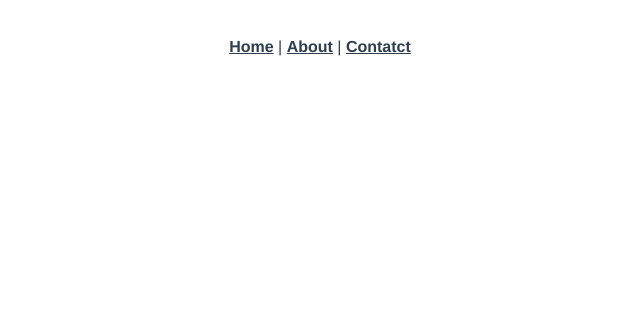
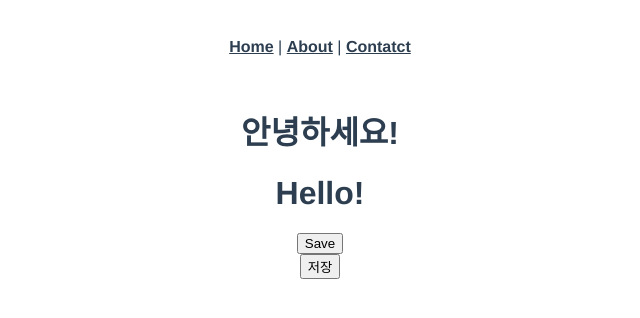
Before and after one commit to jihan-chillin/Vue.js, a Vue app: page /plugins in a window 1280 px wide. Shown: the top 318 px of the page, without its empty margins (320-960 px from the left). Built offline with nearby package versions, Linux system fonts and the light colour scheme; what vue-sweetalert2 would draw is missing.

Commit message:
Plugins (다국어지원)

```diff
--- a/src/main.js
+++ b/src/main.js
@@ -4,11 +4,24 @@ import router from './router'
 import VueSweetalert2 from 'vue-sweetalert2'
 import 'sweetalert2/dist/sweetalert2.min.css'
 import mixins from './views/mixins'
+import i18nPlugin from './plugins/i18n'
+
+const i18nStrings = {
+    en :{
+        hi : 'Hello!',
+        save : 'Save'
+    },
+    ko : {
+        hi : '안녕하세요!',
+        save : '저장'
+    }
+}
 
 const app = createApp(App);
 app.use(router)
 app.mixin(mixins)
 app.use(VueSweetalert2)
+app.use(i18nPlugin, i18nStrings)
 app.mount('#app')
 app.directive('focus',{
     mounted(el){
--- /dev/null
+++ b/src/plugins/i18n.js
@@ -0,0 +1,9 @@
+export default{
+    install: (app, options) => {
+        app.config.globalProperties.$translate = (key) =>{
+            return key.split('.').reduce((o, i) => {
+                if(o) return o[i];
+            }, options);
+        };
+    }
+}
--- a/src/router/index.js
+++ b/src/router/index.js
@@ -113,7 +113,12 @@ const routes = [
     path: '/customdirective',
     name: 'CustomDirevtice',
     component: () => import(/* webpackChunkName: "basic" */ '../views/CustomDirevtice.vue')
+  },{
+    path: '/plugins',
+    name: 'Plugins',
+    component: () => import(/* webpackChunkName: "basic" */ '../views/Plugins.vue')
   },
+
 ]
 
 const router = createRouter({
--- /dev/null
+++ b/src/views/Plugins.vue
@@ -0,0 +1,28 @@
+<template>
+    <div>
+        <h1>{{$translate("ko.hi")}}</h1>
+        <h1>{{$translate("en.hi")}}</h1>
+        <button type="button">{{$translate("en.save")}}</button>
+        <br>
+        <button type="button">{{$translate("ko.save")}}</button>
+    </div>
+</template>
+<script>
+
+export default {
+    name: '',
+    components : {},
+    data(){
+        return{
+          sampleData : ''
+        };
+    },
+    setup(){},
+    created(){},
+    mounted() {},
+    unmounted(){},
+    methods:{
+
+    }
+}
+</script>
```
